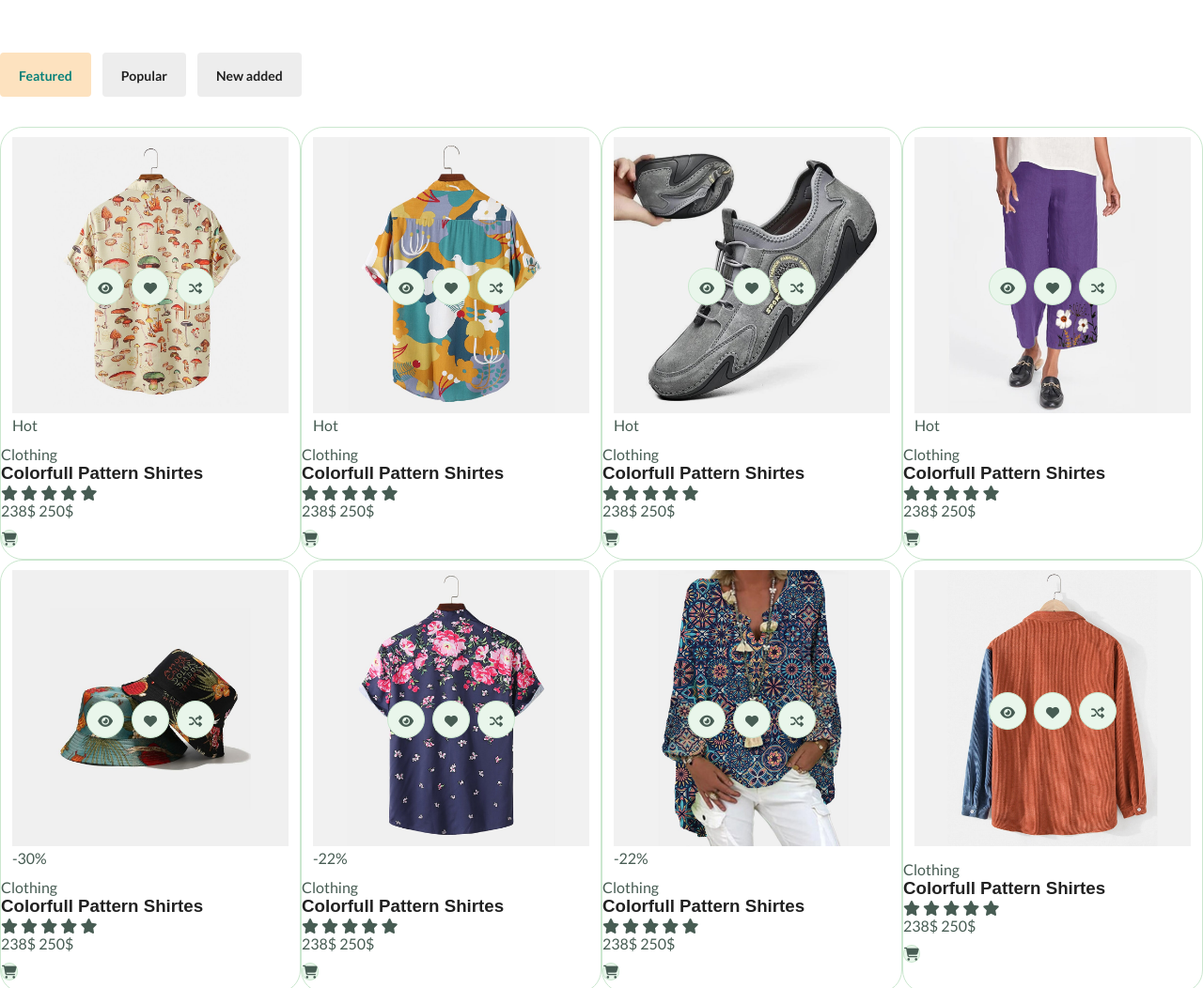
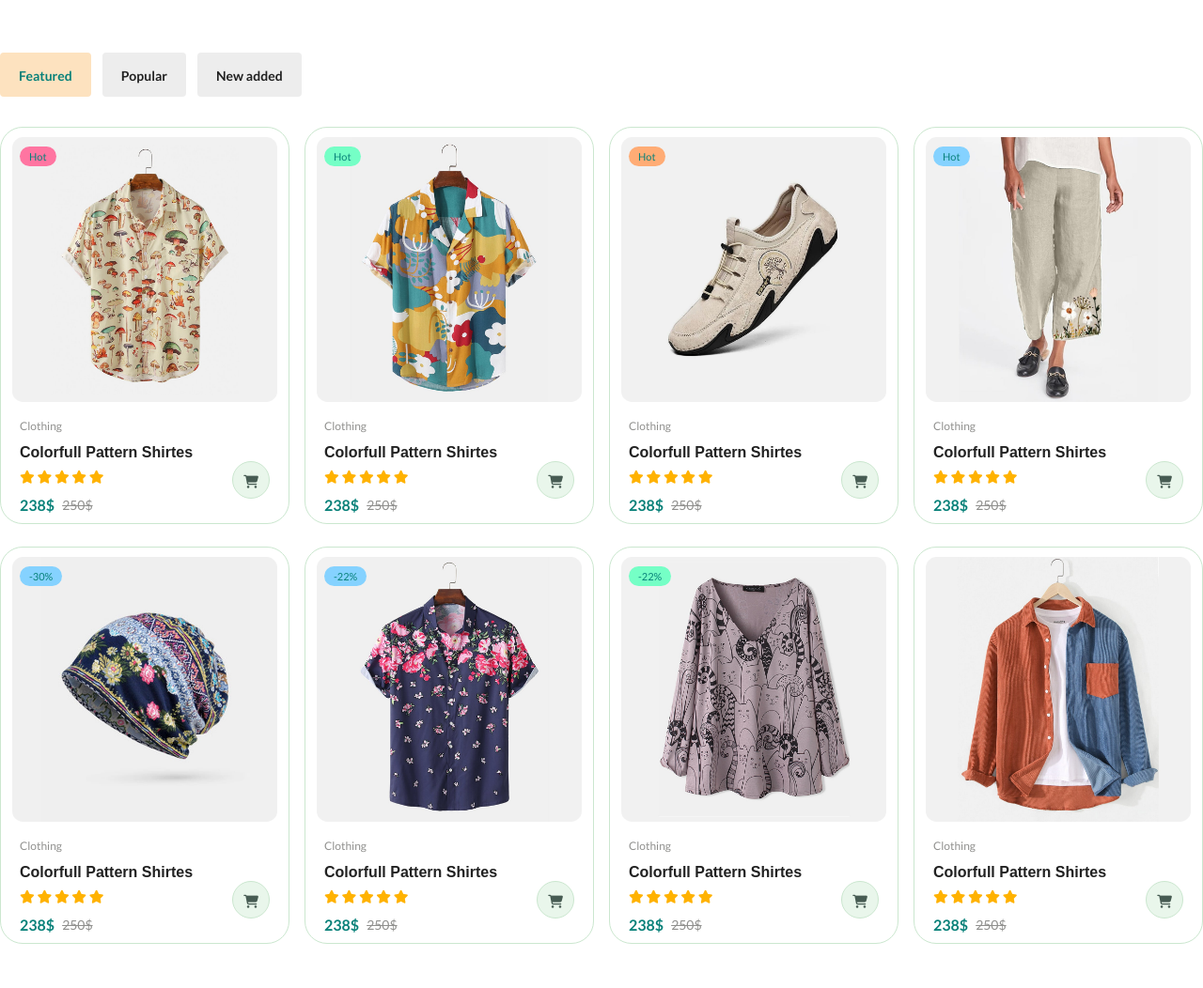
Before and after one commit to KhanzaidGithub/complete-E-commerce.github.io, a plain HTML site: page index.html in a window 1280 px wide. Shown: the part 1080-2132 px from the top of the page at 94% size. Drawn offline with nearby package versions, Linux system fonts and the light colour scheme.

Commit message:
animated products

```diff
--- a/assets/css/styles.css
+++ b/assets/css/styles.css
@@ -128,8 +128,7 @@ input {
 }
 
 .grid {
-  /* display: grid;
-  gap: 1.5rem; */
+  gap: 1.5rem;
 }
 
 .section {
@@ -150,6 +149,23 @@ input {
 
 .section__title span {
   color: var(--first-color);
+}
+
+.flex {
+  display: flex;
+  align-items: center;
+  column-gap: 0.5rem;
+}
+
+.new__price {
+  color: var(--first-color);
+  font-weight: 600;
+}
+
+.old__price {
+  color: var(--text-color-light);
+  font-size: var(--small-font-size);
+  text-decoration: line-through;
 }
 
 /*=============== HEADER & NAV ===============*/
@@ -398,11 +414,13 @@ input {
 .products__container {
   display: grid;
   grid-template-columns: repeat(4, 1fr);
+  column-gap: 1rem;
 }
 
 .product__item {
   border: 1px solid var(--border-color);
   border-radius: 1.5rem;
+  transition: all 0.2s var(--transition);
 }
 
 .product__banner {
@@ -411,8 +429,19 @@ input {
 
 .product__banner,
 .product__images {
+  overflow: hidden;
   position: relative;
   display: block;
+}
+
+.product__item:hover .product__img {
+  transform: scale(1.1);
+}
+
+.product__img {
+  border-radius: 0.725rem;
+  vertical-align: middle;
+  transition: all .5s var(--transition);
 }
 
 .product__img.hover {
@@ -442,15 +471,132 @@ input {
   font-size: var(--small-font-size);
   position: relative;
 }
+
 .action__btn::before,
-.action__btn::after{
+.action__btn::after {
   position: absolute;
   left: 50%;
   transform: translateX(-50%);
 }
+
+.action__btn::before {
+  content: '';
+  top: -2px;
+  border: 0.5rem solid var(--border-color);
+  border-top-color: var(--first-color);
+}
+
+.action__btn::after {
+  content: attr(aria-label);
+  bottom: 100%;
+  background-color: var(--first-color);
+  color: var(--border-color);
+  font-size: var(--tiny-font-size);
+  white-space: nowrap;
+  padding-inline: 0.625rem;
+  border-radius: 0.25rem;
+  line-height: 2.58rem;
+}
+
+.product__badge {
+  position: absolute;
+  left: 1.25rem;
+  top: 1.25rem;
+  color: var(--first-color);
+  background-color: var(--second-color);
+  padding: 0.25rem 0.625rem;
+  font-size: var(--tiny-font-size);
+  font-weight: var(--weight-500);
+  border-radius: 2.5rem;
+}
+
+.product__badge.light__pink {
+  background-color: hsl(341, 100%, 73%);
+}
+
+.product__badge.light__green {
+  background-color: hsl(155, 100%, 73%);
+}
+
+.product__badge.light__orange {
+  background-color: hsl(24, 100%, 73%);
+}
+
+.product__badge.light__blue {
+  background-color: hsl(202, 100%, 76%);
+}
+
+.product__content {
+  padding: 0.125rem 1.25rem;
+  position: relative;
+}
+
+.product__category {
+  color: var(--text-color-light);
+  font-size: var(--smaller-font-size);
+}
+
+.product__title {
+  font-size: var(--normal-font-size);
+  margin-block: 0.75rem 0.5rem;
+}
+
+.product__rating {
+  color: hsl(42, 100%, 50%);
+  font-size: var(--small-font-size);
+  margin-bottom: 0.75rem;
+}
+
+.product__price {
+  margin-bottom: .5rem;
+}
+
+.product__price.new__price {
+  font-size: var(--large-font-size);
+}
+
+.cart__btn {
+  position: absolute;
+  bottom: 1.6rem;
+  right: 1.25rem;
+}
+
 /* Active Tab */
+.tab__btn.active__tab {
+  color: var(--first-color);
+  background-color: var(--second-color);
+  padding: 0.25rem 0.625rem;
+  font-size: var(--tiny-font-size);
+  font-weight: var(--weight-500);
+}
+
+.tab__item:not(.active__tab) {
+  display: none;
+}
+
 
 /* Product Hover */
+
+.product__img.hover,
+.product__actions,
+.action__btn::before,
+.action__btn::after,
+.product__item:hover .product__img.default {
+  opacity: 0;
+}
+
+.product__item:hover {
+  box-shadow: 0 0 10px hsla(0, 0%, 0%, 0.1);
+}
+
+.product__item:hover .product__img.hover,
+.product__item:hover .product__actions,
+.action__btn:hover::before,
+.action__btn:hover::after {
+opacity: 1;
+}
+
+
 
 /*=============== DEALS ===============*/
 
--- a/index.html
+++ b/index.html
@@ -162,7 +162,6 @@
 
       <div class="tab__items">
         <!-- Products rows -->
-
         <div class="tab__item active__tab">
           <div class="products__container grid">
             <!-- Each Product -->
@@ -1328,8 +1327,8 @@
                   <a href="#" class="action__btn" aria-label="Compare">
                     <i class="fa-solid fa-shuffle"></i>
                   </a>
+                  <div class="product__badge light__green">-22%</div>
                 </div>
-
 
               </div>
 
@@ -1356,10 +1355,9 @@
               </div>
             </div>
 
-            <!-- One Row Products Ends -->
-
           </div>
         </div>
+
       </div>
 
     </section>
```
